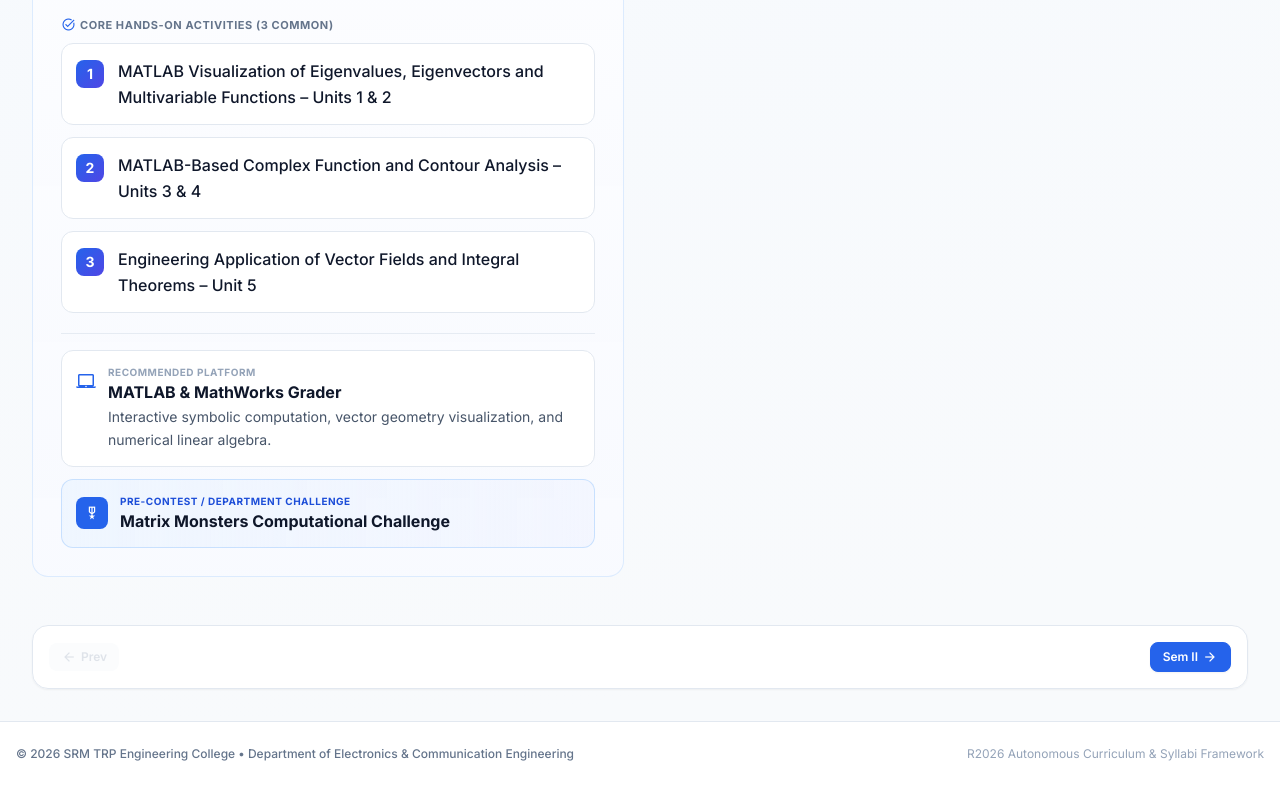
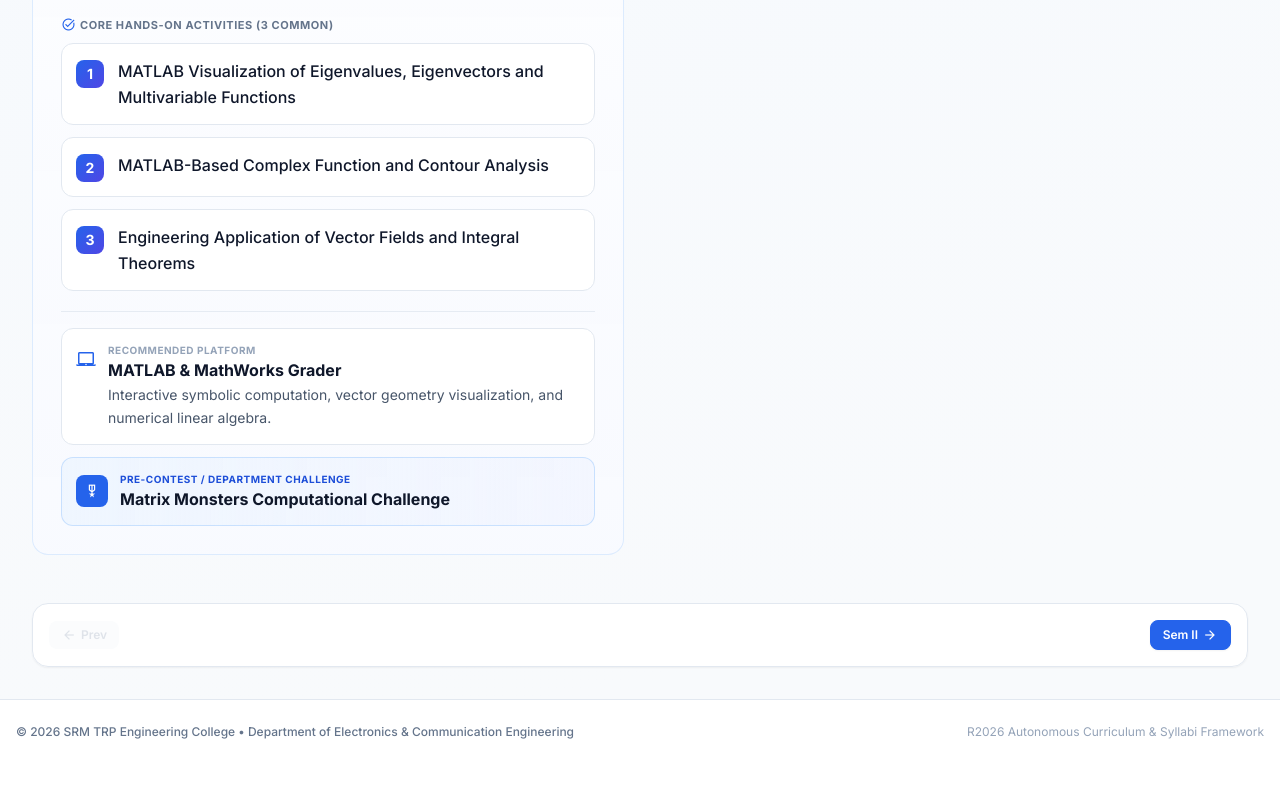
Before and after one commit to siva7116/ece-roadmap, a website: page semester_i_ece_roadmap/code.html in a window 1280 px wide. Shown: the part 2331-3117 px from the top of the page. After the commit the page ends 3095 px from the top, so only its background shows below. Drawn offline with nearby package versions, Linux system fonts and the light colour scheme.

Commit message:
Updated ECE roadmap

```diff
--- a/semester_i_ece_roadmap/code.html
+++ b/semester_i_ece_roadmap/code.html
@@ -352,15 +352,15 @@
             <div class="space-y-3">
               <div class="activity-item flex items-start gap-3.5 bg-white p-3.5 rounded-xl border border-slate-200 shadow-2xs">
                 <span class="w-7 h-7 rounded-lg bg-gradient-to-br from-blue-600 to-indigo-600 text-white text-sm font-bold flex items-center justify-center shrink-0 mt-0.5 shadow-2xs">1</span>
-                <span class="text-base text-slate-900 font-medium leading-relaxed">MATLAB Visualization of Eigenvalues, Eigenvectors and Multivariable Functions – Units 1 &amp; 2</span>
+                <span class="text-base text-slate-900 font-medium leading-relaxed">MATLAB Visualization of Eigenvalues, Eigenvectors and Multivariable Functions</span>
               </div>
               <div class="activity-item flex items-start gap-3.5 bg-white p-3.5 rounded-xl border border-slate-200 shadow-2xs">
                 <span class="w-7 h-7 rounded-lg bg-gradient-to-br from-blue-600 to-indigo-600 text-white text-sm font-bold flex items-center justify-center shrink-0 mt-0.5 shadow-2xs">2</span>
-                <span class="text-base text-slate-900 font-medium leading-relaxed">MATLAB-Based Complex Function and Contour Analysis – Units 3 &amp; 4</span>
+                <span class="text-base text-slate-900 font-medium leading-relaxed">MATLAB-Based Complex Function and Contour Analysis</span>
               </div>
               <div class="activity-item flex items-start gap-3.5 bg-white p-3.5 rounded-xl border border-slate-200 shadow-2xs">
                 <span class="w-7 h-7 rounded-lg bg-gradient-to-br from-blue-600 to-indigo-600 text-white text-sm font-bold flex items-center justify-center shrink-0 mt-0.5 shadow-2xs">3</span>
-                <span class="text-base text-slate-900 font-medium leading-relaxed">Engineering Application of Vector Fields and Integral Theorems – Unit 5</span>
+                <span class="text-base text-slate-900 font-medium leading-relaxed">Engineering Application of Vector Fields and Integral Theorems</span>
               </div>
             </div>
           </div>
```
Also changed, not shown: site/semester-1.html (+3 -3 lines), stitch_ece_industry_readiness_roadmap/semester_i_ece_roadmap/code.html (+3 -3 lines), stitch_ece_industry_readiness_roadmap/site/semester-1.html (+3 -3 lines).
